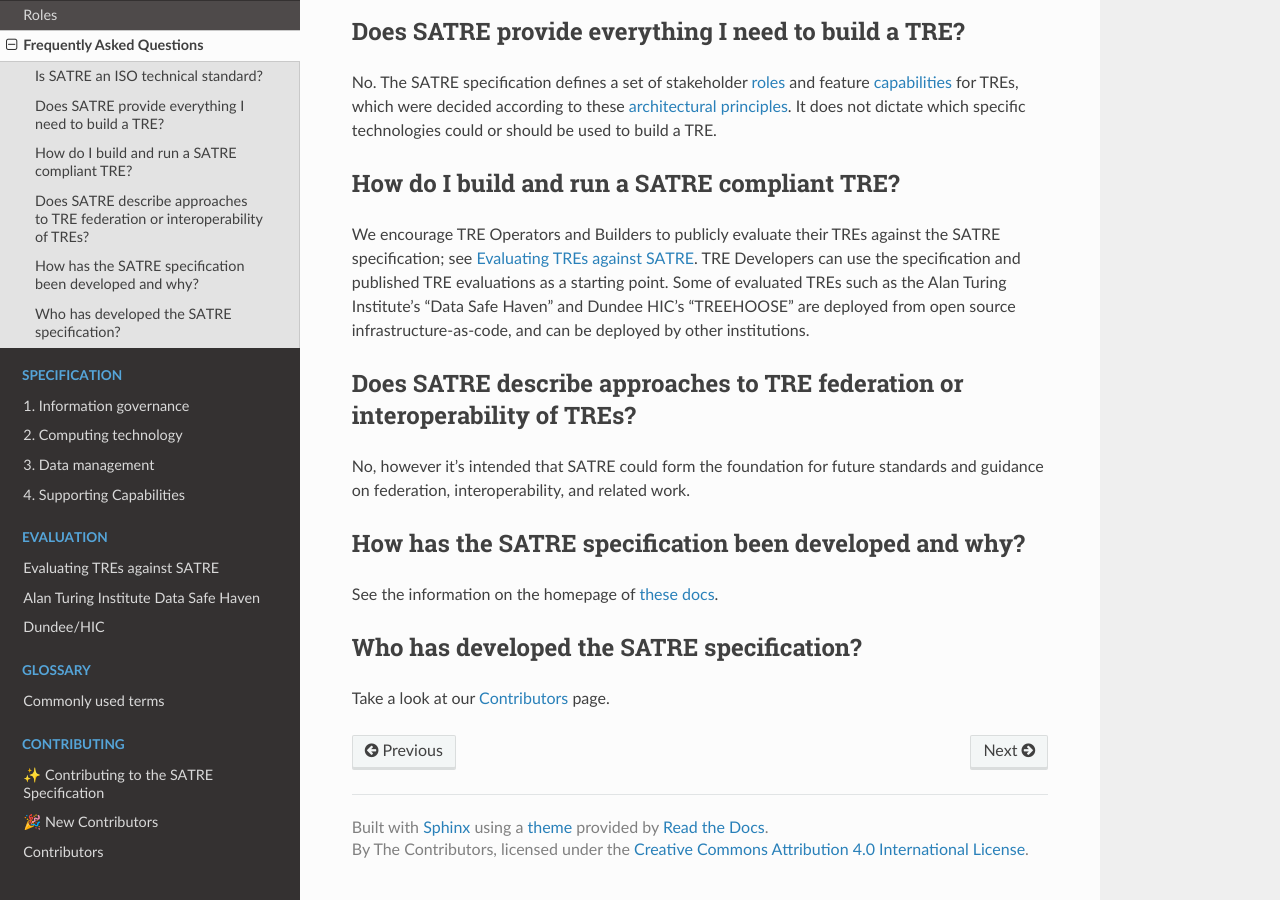
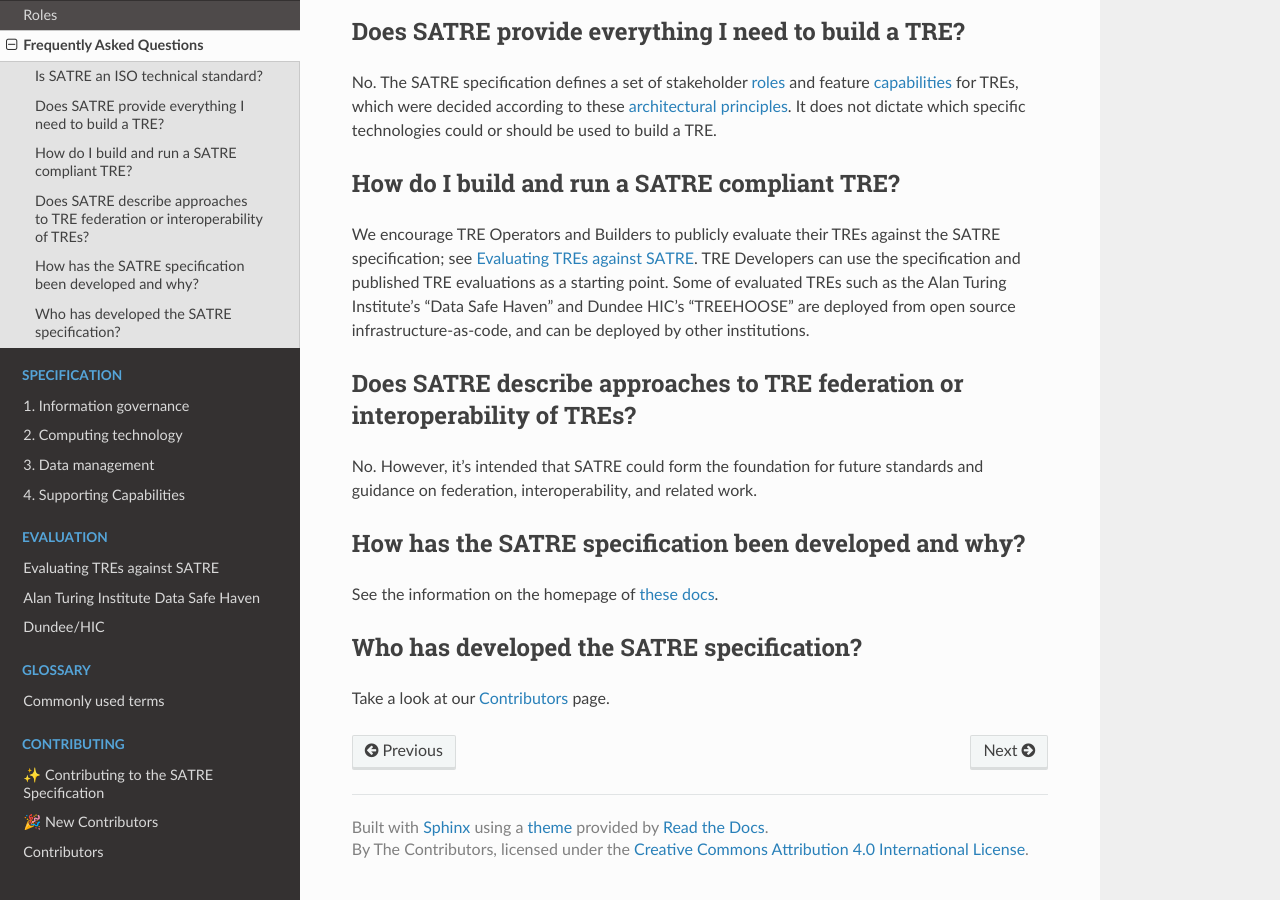
Before and after one commit to sa-tre/satre-specification, a Sphinx documentation site: the page built from docs/source/faqs.md, in a window 1280 px wide and 900 px high, scrolled down 513 px. Built offline with Sphinx 7.4.7 and the Read the Docs theme 2.0.0, drawn with Linux system fonts in a browser that asks for light colours.

```diff
--- a/docs/source/faqs.md
+++ b/docs/source/faqs.md
@@ -31,7 +31,7 @@ We encourage TRE Operators and Builders to publicly evaluate their TREs against
 
 ## Does SATRE describe approaches to TRE federation or interoperability of TREs?
 
-No, however it's intended that SATRE could form the foundation for future standards and guidance on federation, interoperability, and related work.
+No. However, it's intended that SATRE could form the foundation for future standards and guidance on federation, interoperability, and related work.
 
 <!-- If you are interested in getting involved in these discussion please .... contact DARE? A federation WG? Another project? UKTRE mailing list? -->
 
```
